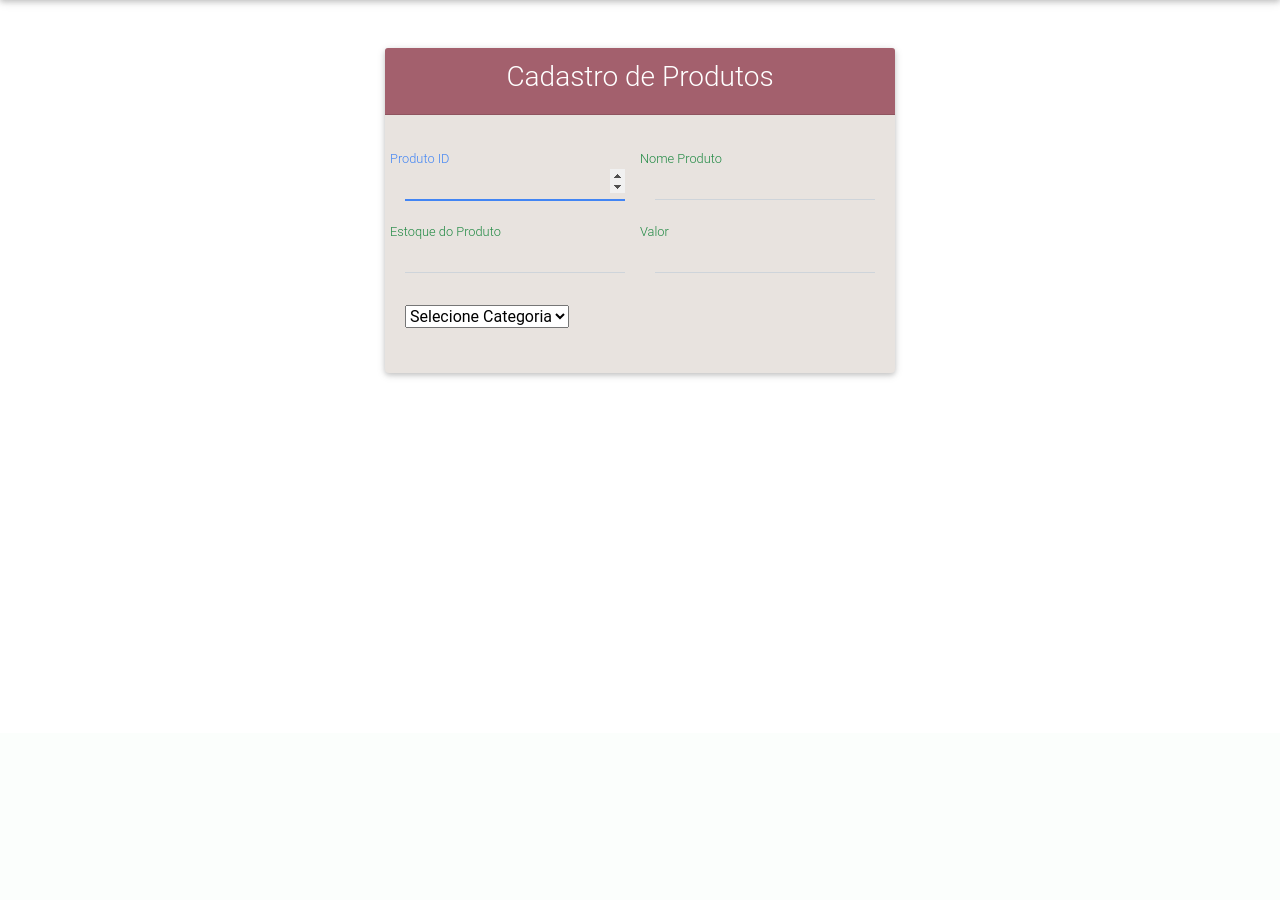
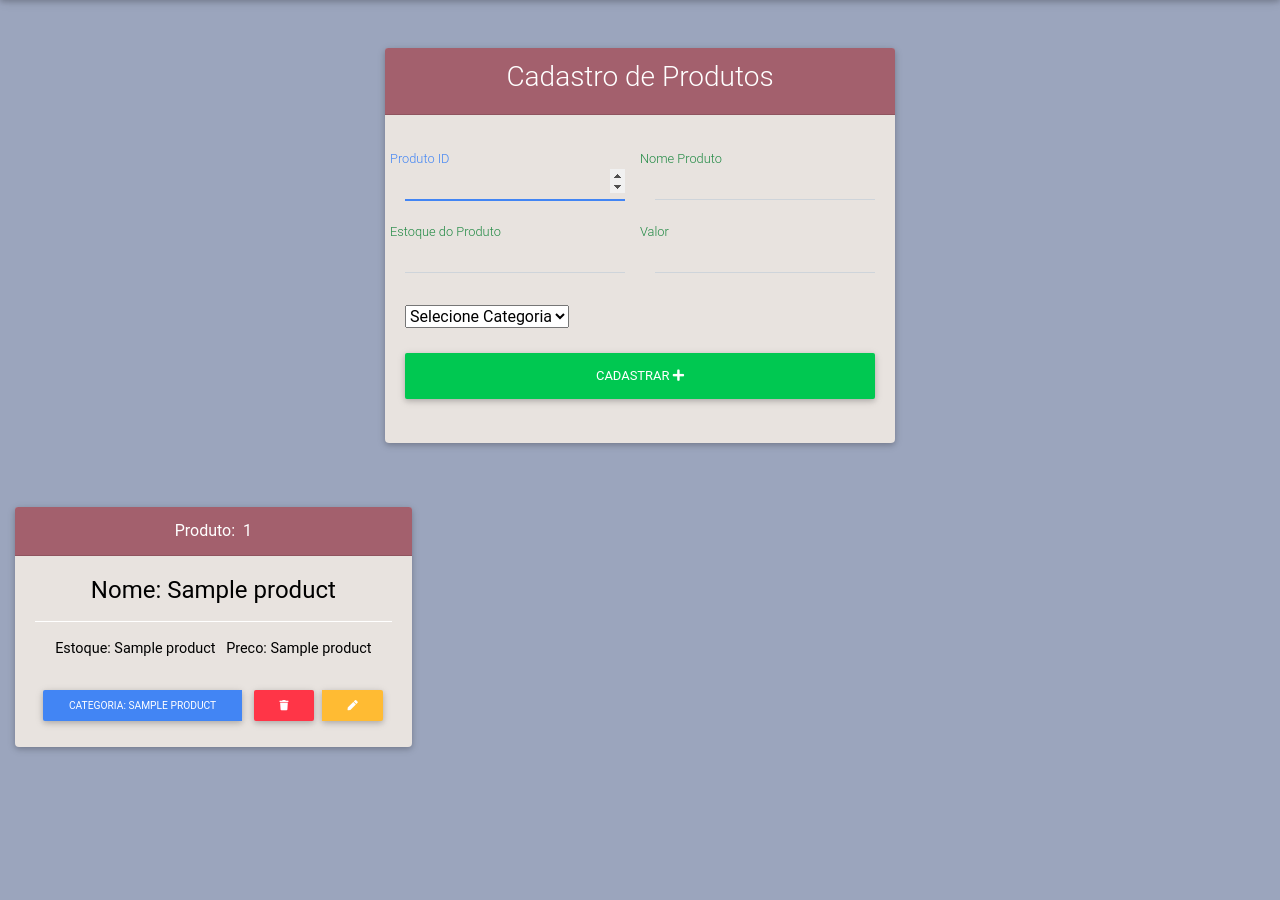
Before and after one commit to jefferson-duarte/Cadastro_Produtos_Flask, a Flask app: template src/templates/public/index.html in a window 1280 px wide. Shown: the part 67-967 px from the top of the page. Before the commit the page ends 445 px from the top, so only its background shows below. Run offline with Flask 2, Linux system fonts and the light colour scheme; the template is opened without the code that fills it: most values are stand-ins (such as "Sample title", 1, 10 or a date in 2020); some libraries are stand-ins or nearby versions.

Commit message:
Inserido a lista de produtos

```diff
--- a/src/static/css/style.css
+++ b/src/static/css/style.css
@@ -53,3 +53,9 @@
     color: #208943;
     font-weight: 5rem;
 }
+
+#main{
+    background-color: rgb(155, 165, 189);
+    height: 900px;
+
+}
--- a/src/templates/public/index.html
+++ b/src/templates/public/index.html
@@ -12,7 +12,7 @@
                             <div class="card-header">
                                 <h3>Cadastro de Produtos</h3>
                             </div>
-                            <div class="card-body">
+                            <form class="card-body">
                                 <div action="/" method="POST" class="p-10" >
 
                                     <div class="md-form row">
@@ -49,13 +49,64 @@
                                     </div>
 
                                 </div>
-                            </div>
+                                <div class="md-form">
+                                    <button class="btn btn-success btn-block">Cadastrar <i class="fas fa-plus"></i></button>
+                                </div>
+                            </form>
                         </div>
 
                     </div>
                 </div>
             </div>
         </div>
-    </main>
 
+
+    <section id="products">
+        <div class="container-fluid">
+            <div class="row">
+                {% for product in data %}
+                    <div class="col-lg-4 d-flax">
+                        <div id="content-products"class="justify-content-center align-self-center mx-auto my-3">
+                            <div class="card text-center">
+                                <div class="card-header">
+                                    <span>Produto:</span> &nbsp;{{ product.0 }}
+                                </div>
+                                <div class="card-body black-text rounded-bottom">
+                                    <h4 class="card-title">
+                                        <span>Nome:</span>&nbsp;{{ product.1 }}
+                                    </h4>
+                                    <hr class="hr-light">
+                                    <p class="card-text black-text mb-4">
+                                        <span>Estoque:</span>&nbsp;{{product.2}}&nbsp;&nbsp;
+                                        <span>Preco:</span>&nbsp;{{product.3}}
+                                    </p>
+                                    <div class="btn-group"role="group"aria-label="Basic example">
+                                        <button type="button"class="btn btn-primary btn-sm">
+                                              <span>Categoria:</span>&nbsp;{{product.4}}
+                                        </button>
+                                        <form action="#"method="POST">
+                                              <button type="submit"class="btn btn-danger btn-sm">
+                                                    <i class="fas fa-trash"></i>
+                                              </button>
+                                        </form>
+                                        &nbsp;&nbsp;
+                                        <a href="#" type="button" class="btn btn-warning btn-sm">
+                                              <i class="fas fa-pen"></i>
+                                        </a>
+                                    </div>
+                                </div>
+                            </div>
+                        </div>
+                    </div>
+                {% else %}
+                <div class="col-lg-12d-flex">
+                    <div id="content-products"class="justify-content-center align-self-center mx-auto my-3 text-center">
+                        <h2></h2>
+                    </div>
+                </div>
+                {% endfor %}
+            </div>
+        </div>
+    </section>
 {% endblock %}
+</main>
```
